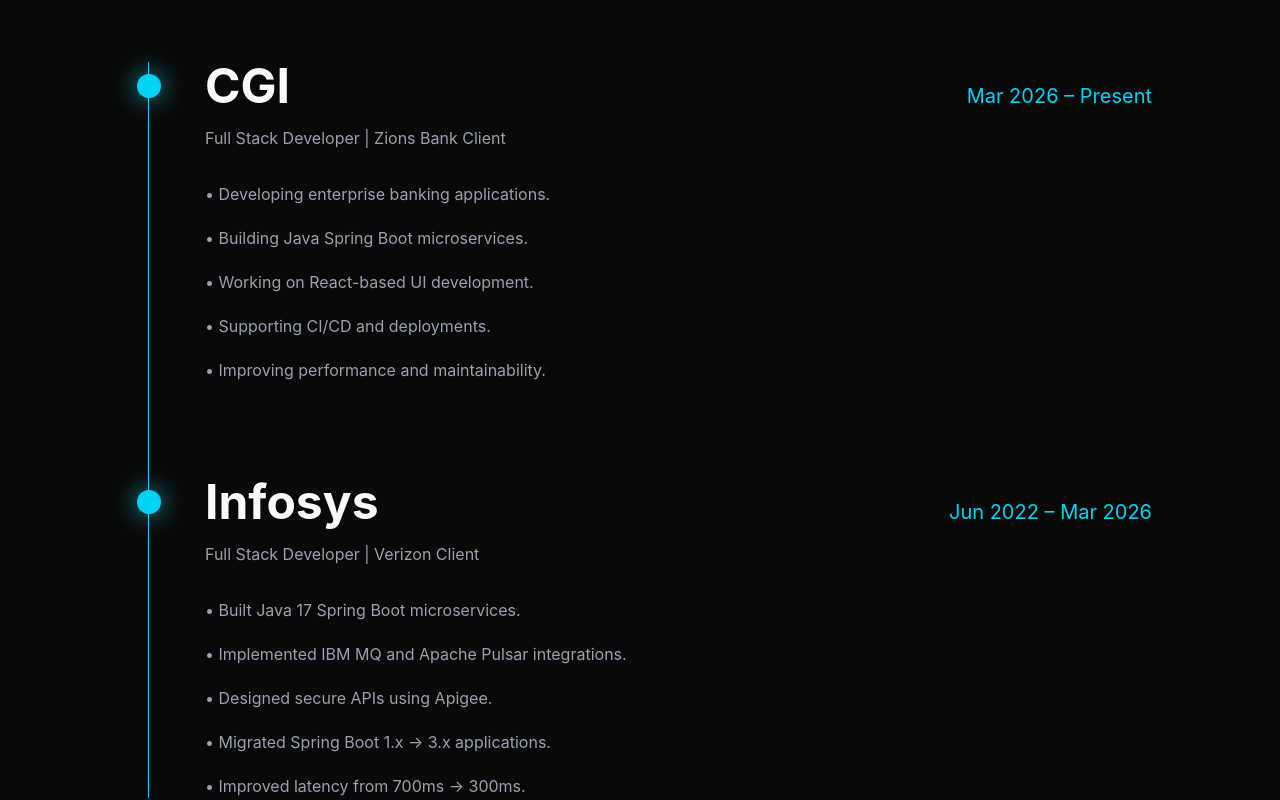
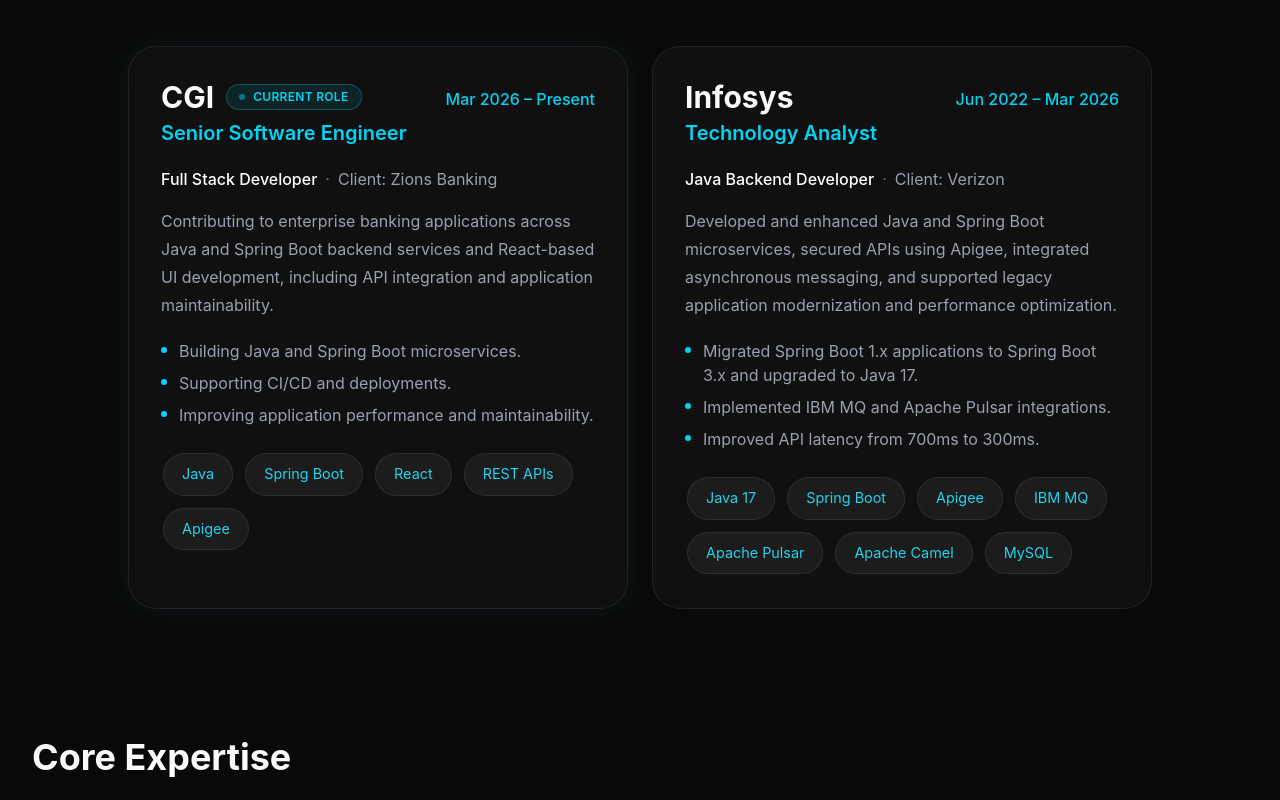
Before and after one commit to moses-mandraju/engineer, a React (Vite) app: page / in a window 1280 px wide. Shown: the part 1720-2520 px from the top of the page. Built offline with nearby package versions, Linux system fonts and the light colour scheme.

Commit message:
Modified experience section

```diff
--- a/src/components/Experience.jsx
+++ b/src/components/Experience.jsx
@@ -1,95 +1,142 @@
+import { motion } from "framer-motion";
+import useMediaQuery from "../hooks/useMediaQuery";
+
+const experiences = [
+  {
+    company: "CGI",
+    current: true,
+    dates: "Mar 2026 – Present",
+    designation: "Senior Software Engineer",
+    role: "Full Stack Developer",
+    client: "Zions Banking",
+    summary:
+      "Contributing to enterprise banking applications across Java and Spring Boot backend services and React-based UI development, including API integration and application maintainability.",
+    highlights: [
+      "Building Java and Spring Boot microservices.",
+      "Supporting CI/CD and deployments.",
+      "Improving application performance and maintainability.",
+    ],
+    technologies: ["Java", "Spring Boot", "React", "REST APIs", "Apigee"],
+  },
+  {
+    company: "Infosys",
+    dates: "Jun 2022 – Mar 2026",
+    designation: "Technology Analyst",
+    role: "Java Backend Developer",
+    client: "Verizon",
+    summary:
+      "Developed and enhanced Java and Spring Boot microservices, secured APIs using Apigee, integrated asynchronous messaging, and supported legacy application modernization and performance optimization.",
+    highlights: [
+      "Migrated Spring Boot 1.x applications to Spring Boot 3.x and upgraded to Java 17.",
+      "Implemented IBM MQ and Apache Pulsar integrations.",
+      "Improved API latency from 700ms to 300ms.",
+    ],
+    technologies: [
+      "Java 17",
+      "Spring Boot",
+      "Apigee",
+      "IBM MQ",
+      "Apache Pulsar",
+      "Apache Camel",
+      "MySQL",
+    ],
+  },
+];
+
 export default function Experience() {
+  const reduceMotion = useMediaQuery("(prefers-reduced-motion: reduce)");
+
   return (
     <section
       id="experience"
       className="scroll-mt-28 px-6 sm:px-8 pb-24 sm:pb-32"
     >
       <div className="max-w-5xl mx-auto">
-
-        <h2 className="text-3xl sm:text-4xl md:text-5xl font-bold mb-14 sm:mb-20">
+        <h2 className="text-3xl sm:text-4xl md:text-5xl font-bold mb-12 sm:mb-16">
           Experience
         </h2>
 
-        <div className="relative border-l border-cyan-400 ml-3 sm:ml-5 pl-8 sm:pl-14">
+        <div className="grid gap-6 lg:grid-cols-2">
+          {experiences.map((experience) => (
+            <motion.article
+              key={experience.company}
+              initial={reduceMotion ? false : { opacity: 0, y: 20 }}
+              whileInView={{ opacity: 1, y: 0 }}
+              transition={{ duration: 0.6 }}
+              viewport={{ once: true, amount: 0.15 }}
+              className={`glass-card min-w-0 p-5 sm:p-8 ${
+                experience.current
+                  ? "border-cyan-400/40 shadow-[0_0_28px_rgba(34,211,238,.08)]"
+                  : ""
+              }`}
+            >
+              <div className="mb-5 flex flex-col gap-2 sm:flex-row sm:items-start sm:justify-between sm:gap-6">
+                <div>
+                  <div className="flex flex-wrap items-center gap-3">
+                    <h3 className="text-2xl font-bold sm:text-3xl">
+                      {experience.company}
+                    </h3>
+                    {experience.current && (
+                      <span className="inline-flex items-center gap-2 rounded-full border border-cyan-400/30 bg-cyan-400/10 px-3 py-1 text-xs font-semibold tracking-wide text-cyan-400">
+                        <span
+                          aria-hidden="true"
+                          className="h-1.5 w-1.5 rounded-full bg-cyan-400 motion-safe:animate-pulse"
+                        />
+                        CURRENT ROLE
+                      </span>
+                    )}
+                  </div>
+                  <p className="mt-1 text-lg font-semibold text-cyan-400 sm:text-xl">
+                    {experience.designation}
+                  </p>
+                </div>
+                <span className="shrink-0 text-sm font-medium text-cyan-400 sm:pt-2 sm:text-base">
+                  {experience.dates}
+                </span>
+              </div>
 
-          {/* CGI */}
-          <div className="relative mb-24">
+              <div className="mb-4 flex flex-wrap items-center gap-x-2 gap-y-1 text-sm sm:text-base">
+                <span className="font-medium text-white">{experience.role}</span>
+                <span aria-hidden="true" className="text-gray-500">
+                  ·
+                </span>
+                <span className="text-gray-400">
+                  Client: {experience.client}
+                </span>
+              </div>
 
-            {/* Dot */}
-            <div className="absolute -left-[44px] sm:-left-[68px] top-3 w-6 h-6 rounded-full bg-cyan-400 shadow-[0_0_25px_rgba(34,211,238,.8)]"></div>
+              <p className="mb-5 leading-7 text-gray-400">
+                {experience.summary}
+              </p>
 
-            <div className="flex items-baseline justify-between gap-4 mb-4">
+              <ul className="mb-6 space-y-2 text-sm leading-6 text-gray-400 sm:text-base">
+                {experience.highlights.map((highlight) => (
+                  <li key={highlight} className="flex gap-3">
+                    <span
+                      aria-hidden="true"
+                      className="mt-2 h-1.5 w-1.5 shrink-0 rounded-full bg-cyan-400"
+                    />
+                    <span>{highlight}</span>
+                  </li>
+                ))}
+              </ul>
 
-              <h3 className="text-3xl sm:text-5xl font-bold">
-                CGI
-              </h3>
-
-              <span className="text-cyan-400 text-sm sm:text-xl whitespace-nowrap">
-                Mar 2026 – Present
-              </span>
-
-            </div>
-
-            <p className="text-gray-400 mb-8">
-              Full Stack Developer | Zions Bank Client
-            </p>
-
-            <ul className="space-y-5 text-gray-400">
-
-              <li>• Developing enterprise banking applications.</li>
-
-              <li>• Building Java Spring Boot microservices.</li>
-
-              <li>• Working on React-based UI development.</li>
-
-              <li>• Supporting CI/CD and deployments.</li>
-
-              <li>• Improving performance and maintainability.</li>
-
-            </ul>
-
-          </div>
-
-          {/* Infosys */}
-          <div className="relative">
-
-            {/* Dot */}
-            <div className="absolute -left-[44px] sm:-left-[68px] top-3 w-6 h-6 rounded-full bg-cyan-400 shadow-[0_0_25px_rgba(34,211,238,.8)]"></div>
-
-            <div className="flex items-baseline justify-between gap-4 mb-4">
-
-              <h3 className="text-3xl sm:text-5xl font-bold">
-                Infosys
-              </h3>
-
-              <span className="text-cyan-400 text-sm sm:text-xl whitespace-nowrap">
-                Jun 2022 – Mar 2026
-              </span>
-
-            </div>
-
-            <p className="text-gray-400 mb-8">
-              Full Stack Developer | Verizon Client
-            </p>
-
-            <ul className="space-y-5 text-gray-400">
-
-              <li>• Built Java 17 Spring Boot microservices.</li>
-
-              <li>• Implemented IBM MQ and Apache Pulsar integrations.</li>
-
-              <li>• Designed secure APIs using Apigee.</li>
-
-              <li>• Migrated Spring Boot 1.x → 3.x applications.</li>
-
-              <li>• Improved latency from 700ms → 300ms.</li>
-
-            </ul>
-
-          </div>
-
+              <div
+                aria-label="Technology stack"
+                className="-m-1 flex flex-wrap"
+              >
+                {experience.technologies.map((technology) => (
+                  <span
+                    key={technology}
+                    className="tech-badge px-3 py-1.5 text-xs sm:text-sm"
+                  >
+                    {technology}
+                  </span>
+                ))}
+              </div>
+            </motion.article>
+          ))}
         </div>
-
       </div>
     </section>
   );
```
